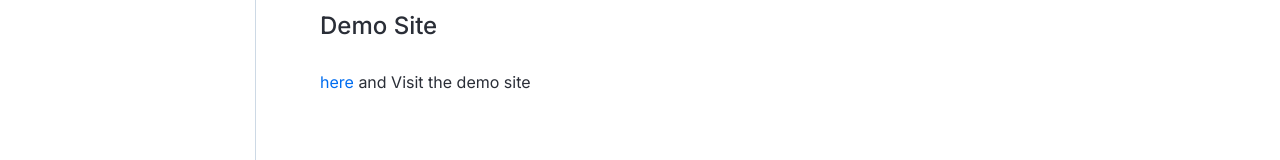
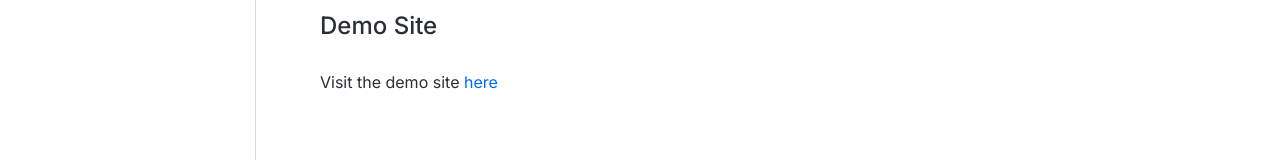
Before and after one commit to laurapadilla/hmm-demo, a React (Create React App) app: page /demo in a window 1280 px wide. Shown: the part 246-406 px from the top of the page. Built offline with nearby package versions, Linux system fonts and the light colour scheme.

Commit message:
Update Demo.js

```diff
--- a/src/components/Demo.js
+++ b/src/components/Demo.js
@@ -21,13 +21,13 @@ class Demo extends React.Component {
         </p>
         <h1 className="fw5 f3-l mb4">Demo Site</h1>
         <p className="f5 w-70 lh-copy mb4">
-          <a
+
+           Visit the demo site  <a
             className="no-underline"
             href="https://devppgchemicalmanagement.azurewebsites.net/"
           >
-            here
+           here
           </a>{" "}
-          and Visit the demo site
         </p>
       </div>
     );
```
